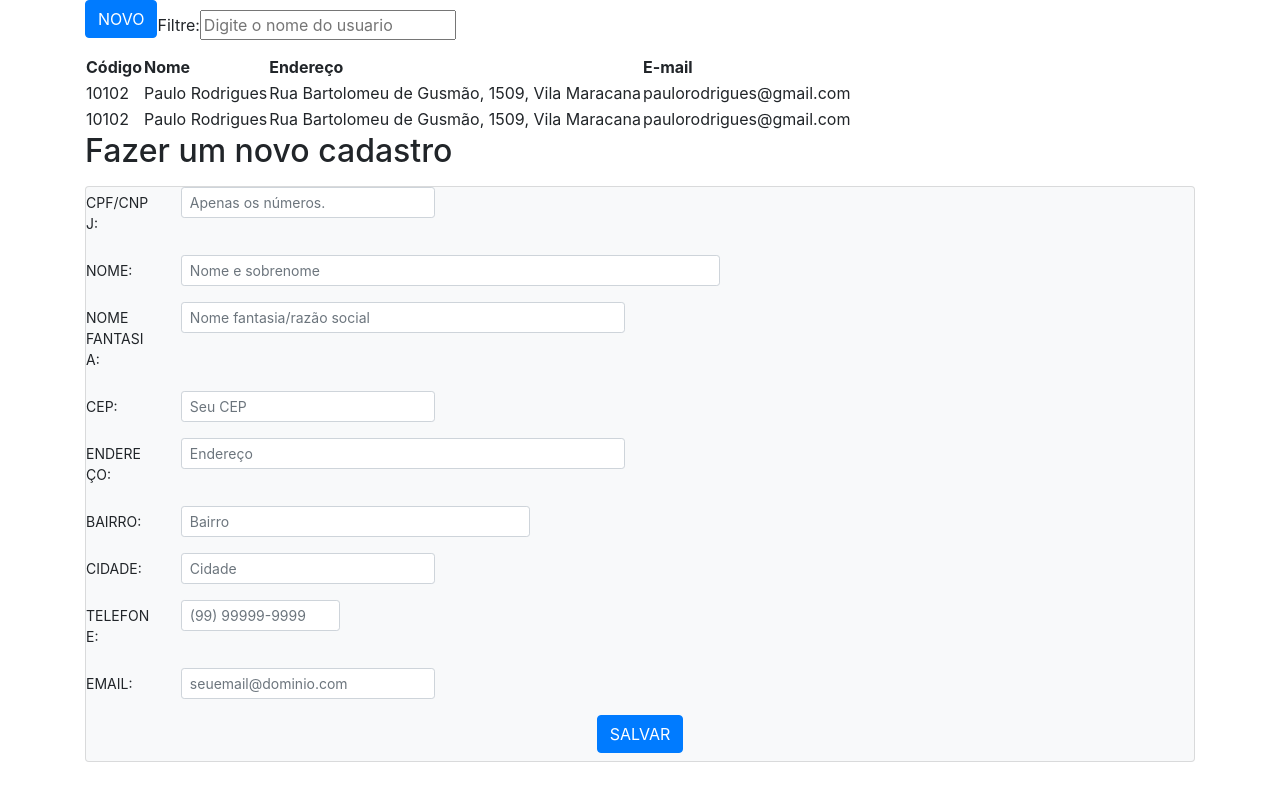
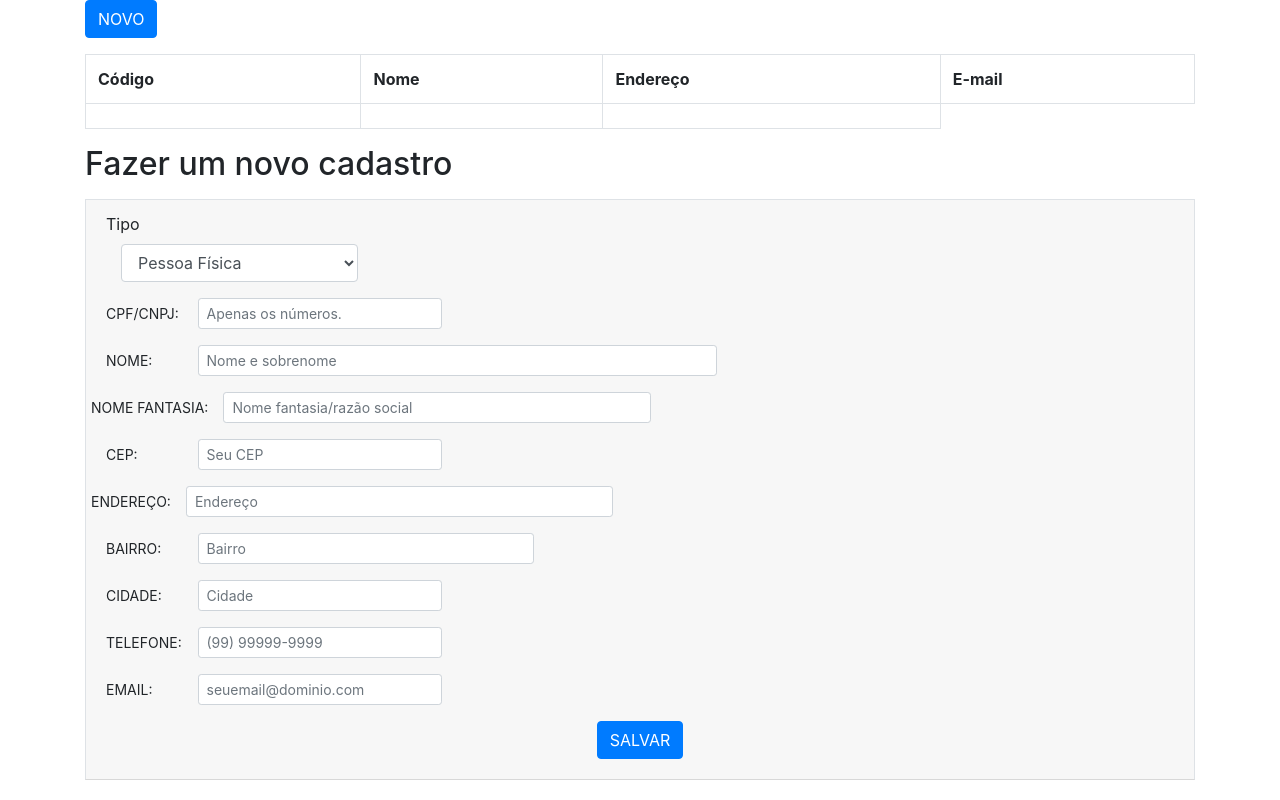
Before and after one commit to luma-sz/cadastroClientes, an Angular app: page / in a window 1280 px wide. Built offline with nearby package versions, Linux system fonts and the light colour scheme.

Commit message:
modified:   src/app/app.component.html 	modified:   src/app/app.component.ts 	modified:   src/assets/javascript/form.js

```diff
--- a/src/app/app.component.html
+++ b/src/app/app.component.html
@@ -2,44 +2,37 @@
 <html>
 <head>
     <title></title>
+    <meta name="viewport" content="width=device-width, initial-scale=1">
+
 </head>
-<meta name="viewport" content="width=device-width, initial-scale=1">
-
 <body>
-
     <section class="container">
     <button type="submit" class="btn btn-primary mb-3" id="botao-novo">NOVO</button>
-        <label for="filtrar-tabela">Filtre:</label>
-        <input type="text" name="filtro" id="filtrar-tabela"
-        placeholder="Digite o nome do usuario">
 
     <div class="table-responsive">
-        <table>
-            <thead>
-                <tr>
-                    <th>Código</th>
-                    <th>Nome</th>
-                    <th>Endereço</th>
-                    <th>E-mail</th>
-                </tr>
-            </thead>
 
-            <tbody id="tabela-consulta">
-                <tr class="cliente" id="primeiro-cliente">
-                    <td class="codigo">10102</td>
-                    <td class="nome">Paulo Rodrigues</td>
-                    <td class="endereco">Rua Bartolomeu de Gusmão, 1509, Vila Maracana </td>
-                    <td class="email">paulorodrigues@gmail.com</td>
-                </tr>
+        <table  class="table table-bordered" id="tabela-consulta">
+            <tr>
+                <th *ngFor="let column of headers">
+                {{column}}
+                </th>
+            </tr>
 
-                <tr class="cliente">
-                    <td class="codigo">10102</td>
-                    <td class="nome">Paulo Rodrigues</td>
-                    <td class="endereco">Rua Bartolomeu de Gusmão, 1509, Vila Maracana </td>
-                    <td class="email">paulorodrigues@gmail.com</td>
-                </tr>
-            </tbody>
-        </table>
+            <tr *ngFor="let pessoa of teste">
+                <!-- <td>
+                    {{pessoa.Codigo}}
+                </td> -->
+                <td>
+                    {{pessoa.nome}}
+                </td>
+                <td>
+                    {{pessoa.rua}}
+                </td>
+                <td>
+                    {{pessoa.email}}
+                </td>
+            </tr>
+            </table>
 
     </div>
 </section>
@@ -48,7 +41,17 @@
         <h2 id="titulo-form">Fazer um novo cadastro</h2>
         <ul id="mensagens-erro"></ul>
 
-    <form  class = 'card p bg-light' id="form-adiciona">
+    <form  class = 'card-header table-bordered' id="form-adiciona">
+
+        <div class="form-group ">
+            <label for="exampleFormControlSelect">Tipo</label>
+            <div class="col-sm-3">
+            <select class="form-control" id="tipoSeletor">
+              <option value="pessoaFisica">Pessoa Física</option>
+              <option value="pessoaJuridica">Pessoa Jurídica</option>
+            </select>
+            </div>
+          </div>
 
             <div class="form-group row">
                 <label for="pessoaFisicaJuridica" class="col-sm-1 col-form-label
@@ -69,7 +72,7 @@
         </div>
 
         <div class="form-group row" id="cliente">
-            <label for="nomeFantasia" id="nomeFantasia" class="col-sm-1 col-form-label col-form-label-sm" >NOME FANTASIA:</label>
+            <label for="nomeFantasia" id="nomeFantasia" class=" col-form-label col-form-label-sm" >NOME FANTASIA:</label>
            <div class="col-sm-5">
             <input type="text" id="colFormLabelSm" class="form-control form-control-sm"
              placeholder="Nome fantasia/razão social" name="nomeFantasia">
@@ -89,7 +92,7 @@
         </div>
 
         <div class="form-group row" id="cliente">
-            <label for="rua" class="col-sm-1 col-form-label
+            <label for="rua" class=" col-form-label
             col-form-label-sm" id="endereco" name="endereco"> ENDEREÇO:</label>
            <div class="col-sm-5">
             <input type="text" id="rua" class="form-control form-control-sm"
@@ -119,8 +122,8 @@
         <div class="form-group row" id="cliente">
             <label for="colFormLabelSm" class="col-sm-1 col-form-label
             col-form-label-sm" >TELEFONE:</label>
-           <div class="col-sm-2">
-            <input type="number" id="telefone" class="form-control form-control-sm"
+           <div class="col-sm-3">
+            <input  id="telefone" class="form-control form-control-sm"
              placeholder="(99) 99999-9999" name="telefone" >
            </div>
         </div>
--- a/src/app/app.component.ts
+++ b/src/app/app.component.ts
@@ -6,12 +6,13 @@ import {enableProdMode} from '@angular/core';
   selector: 'app-root',
   templateUrl: './app.component.html',
   styleUrls: ['./app.component.scss'],
-  host: { ['(document:click)']: 'documentClickEvent($event)' }
+  host: { ['(document:click)']: 'documentClickEvent($event)'}
+})
 
-})
 export class AppComponent implements OnInit{
   ngOnInit() {
     this.loadScript('../../assets/javascript/form.js');
+    this.consultar();
   }
 
  public loadScript(url: string) {
@@ -23,8 +24,30 @@ export class AppComponent implements OnInit{
    script.defer = true;
    body.appendChild(script);
  }
+  public consultar(){
+    var arrayPessoas = [{nome: "", rua: "", email: ""}];
+    var pessoa = localStorage.getItem("pessoa");
+    if (pessoa != null){
+      var pessoaJSON = JSON.parse(pessoa);
+      arrayPessoas.push(pessoaJSON);
+  }
+    console.log(arrayPessoas);
+    return arrayPessoas;
+  }
+  teste = this.consultar();
+  title = 'softti';
+  headers = ["Código", "Nome", "Endereço", "E-mail"]
 
-  title = 'softti';
+
+  rows = [
+  {
+    "Codigo" : "cpf/cnpj",
+    "Nome" : 'a',
+    "Endereco" : "rua",
+    "Email": "email"
+  }
+  ];
+
 
   documentClickEvent($event: MouseEvent) {
     console.log('Through Host - Click Event Details: ', $event)
--- a/src/assets/javascript/form.js
+++ b/src/assets/javascript/form.js
@@ -4,6 +4,7 @@ botaoAdicionar.addEventListener("click", function(event) {
     event.preventDefault();
 
     salvarConsulta();
+    // consultar();
 
 });
 
@@ -20,16 +21,35 @@ if(localStorage.email) {
 }
 
 var salvarConsulta = function() {
+
     var nome = document.getElementById('nome').value;
     var rua = document.getElementById('rua').value;
     var email = document.getElementById('email').value;
 
-    localStorage.setItem('nome', nome);
-    localStorage.setItem('rua', rua);
-    localStorage.setItem('email', email);
+    var pessoa = {nome: nome, rua: rua, email: email};
 
+
+    var pessoaJson = JSON.stringify(pessoa);
+    localStorage.setItem("pessoa", pessoaJson);
+
+    // alert("Salvo com Sucesso");
 };
 
+document.onchange = salvarConsulta;
 
 
-document.onchange = salvarConsulta;
+var consultar = function() {
+  var arrayPessoas = [];
+
+  return arrayPessoas
+
+}
+
+function selected(pessoaFisica){
+  var seletor = document.querySelector("#tipoSeletor");
+    if(value != "Selecionar"){
+      pessoaFisica[0].style.display = 'block';
+    }else{
+      pessoaJuridica[0].style.display = 'none';
+    }
+  }
```
